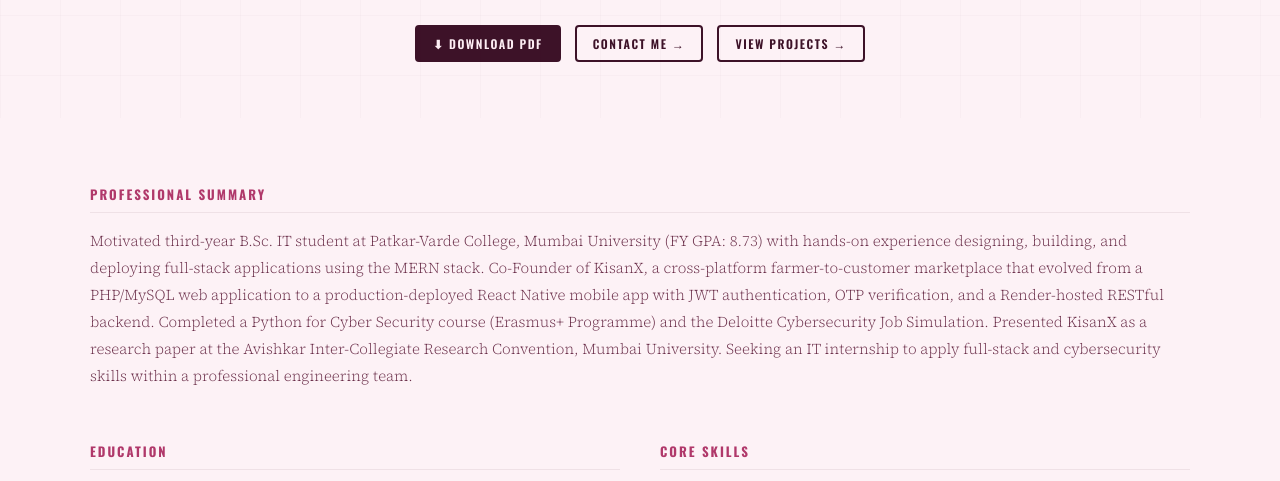
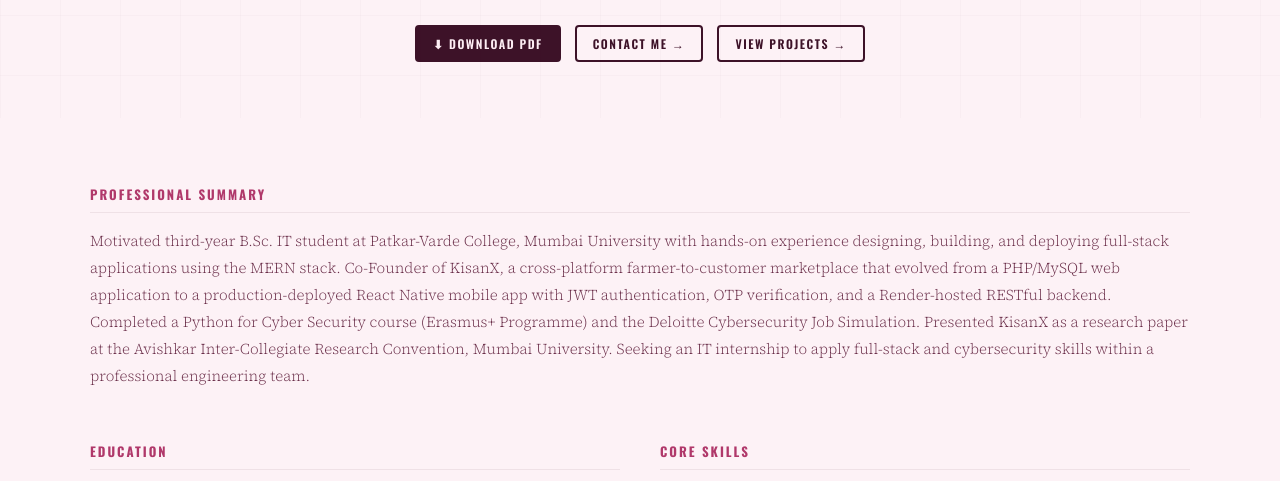
Before and after one commit to Saniya1207/my-portfolio, a plain HTML site: page resume/index.html in a window 1280 px wide. Shown: the part 267-748 px from the top of the page. Drawn offline with nearby package versions, Linux system fonts and the light colour scheme; a web font is replaced by a local one.

Commit message:
Update professional summary: remove GPA mention for clarity

```diff
--- a/resume/index.html
+++ b/resume/index.html
@@ -207,7 +207,7 @@
 
     <div class="resume-block">
       <h3>Professional Summary</h3>
-      <p>Motivated third-year B.Sc. IT student at Patkar-Varde College, Mumbai University (FY GPA: 8.73) with hands-on experience designing, building, and deploying full-stack applications using the MERN stack. Co-Founder of KisanX, a cross-platform farmer-to-customer marketplace that evolved from a PHP/MySQL web application to a production-deployed React Native mobile app with JWT authentication, OTP verification, and a Render-hosted RESTful backend. Completed a Python for Cyber Security course (Erasmus+ Programme) and the Deloitte Cybersecurity Job Simulation. Presented KisanX as a research paper at the Avishkar Inter-Collegiate Research Convention, Mumbai University. Seeking an IT internship to apply full-stack and cybersecurity skills within a professional engineering team.</p>
+      <p>Motivated third-year B.Sc. IT student at Patkar-Varde College, Mumbai University with hands-on experience designing, building, and deploying full-stack applications using the MERN stack. Co-Founder of KisanX, a cross-platform farmer-to-customer marketplace that evolved from a PHP/MySQL web application to a production-deployed React Native mobile app with JWT authentication, OTP verification, and a Render-hosted RESTful backend. Completed a Python for Cyber Security course (Erasmus+ Programme) and the Deloitte Cybersecurity Job Simulation. Presented KisanX as a research paper at the Avishkar Inter-Collegiate Research Convention, Mumbai University. Seeking an IT internship to apply full-stack and cybersecurity skills within a professional engineering team.</p>
     </div>
 
     <div class="resume-grid">
```
